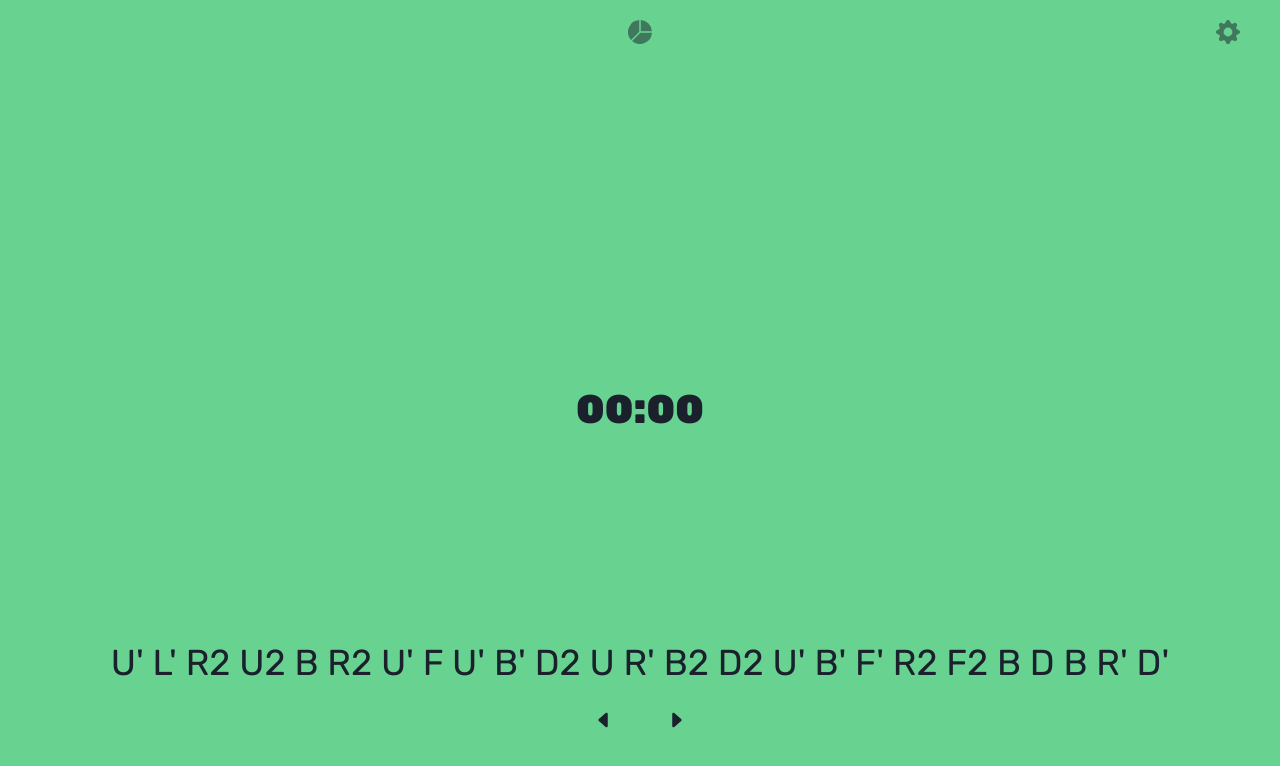
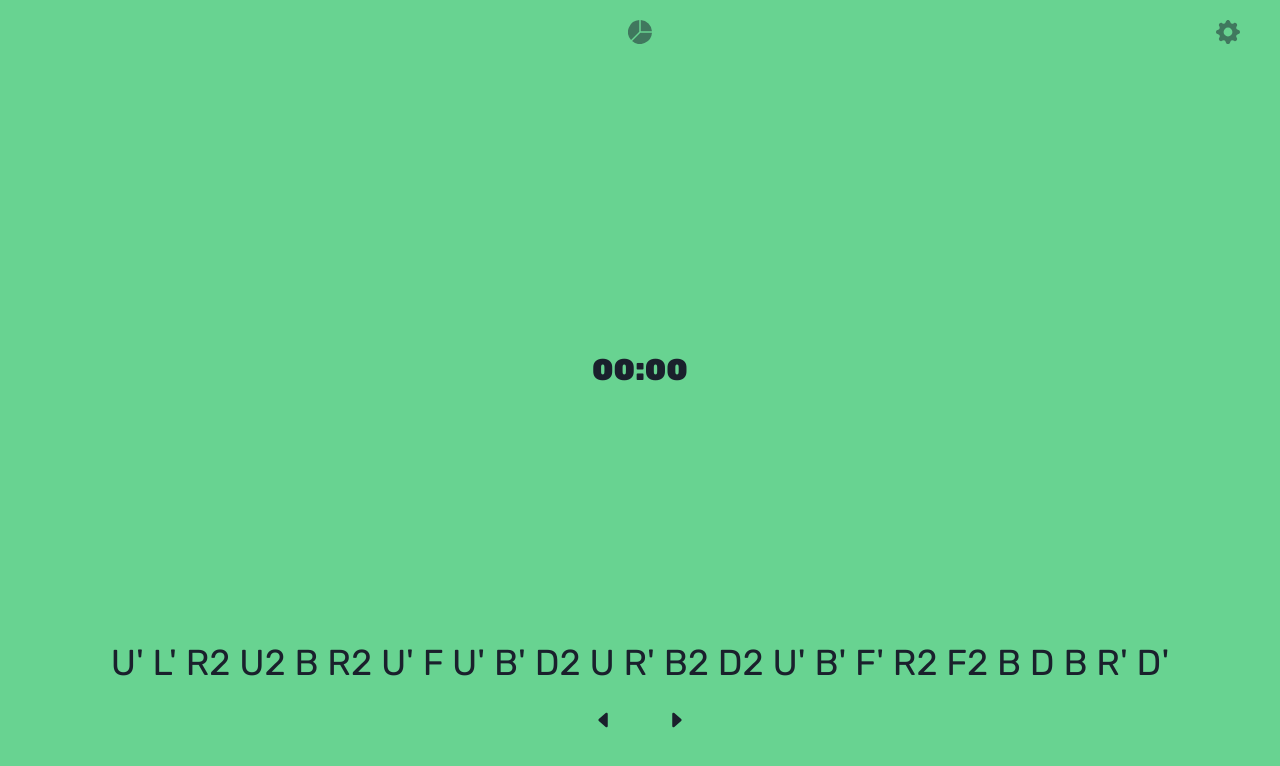
Before and after one commit to gregori-sabel/Cube-X, a Next.js app: page / in a window 1280 px wide. Shown: the top 766 px of the page. Built offline with nearby package versions, Linux system fonts and the light colour scheme.

Commit message:
timer animation on

```diff
--- a/src/components/Timer.tsx
+++ b/src/components/Timer.tsx
@@ -99,19 +99,20 @@ export default function Timer({ setSiteState, siteState, addNewResult, formatTim
   return (
       <Flex
         fontWeight='black'
-        // fontSize='3xl'
         transition=' 0.2s ease-in-out'
-        // fontSize={Math.min(200, 30+(time/1000))+'px'}
-        // marginTop={Math.max(-100, (-1*(50+(time/1000))/4)) +'px'}
-        fontSize='40px'
-        marginTop='20px'
-        // _hover={{
-        //   fontSize: Math.min(300, 50+(time/1000))+'px',
-        //   marginTop: Math.max(-100, (-1*(50+(time/1000))/4)) +'px'
-        // }}
+        fontSize={Math.min(200, 30+(time/1000))+'px'}
+        marginTop={Math.max(-100, (-1*(50+(time/1000))/4)) +'px'}
+        // fontSize='40px'
+        // marginTop='20px'
+        _hover={{
+          fontSize: Math.min(300, 50+(time/1000))+'px',
+          marginTop: Math.max(-100, (-1*(50+(time/1000))/4)) +'px'
+        }}
       >
+
           <Tooltip label='Segure espaço para começar' placement='top'>
             <Text
+              id='timer'
               // _after={ siteState === 'initial' ? {
               //   content:`'[ Espaço ]'`,
               //   width: '200px',
@@ -124,7 +125,8 @@ export default function Timer({ setSiteState, siteState, addNewResult, formatTim
             >
               {formatTime(time)}
             </Text>
-        </Tooltip >
+          </Tooltip>
+
       </Flex>
 
   )
```
Lines whose indentation alone changed are shown as unchanged.
